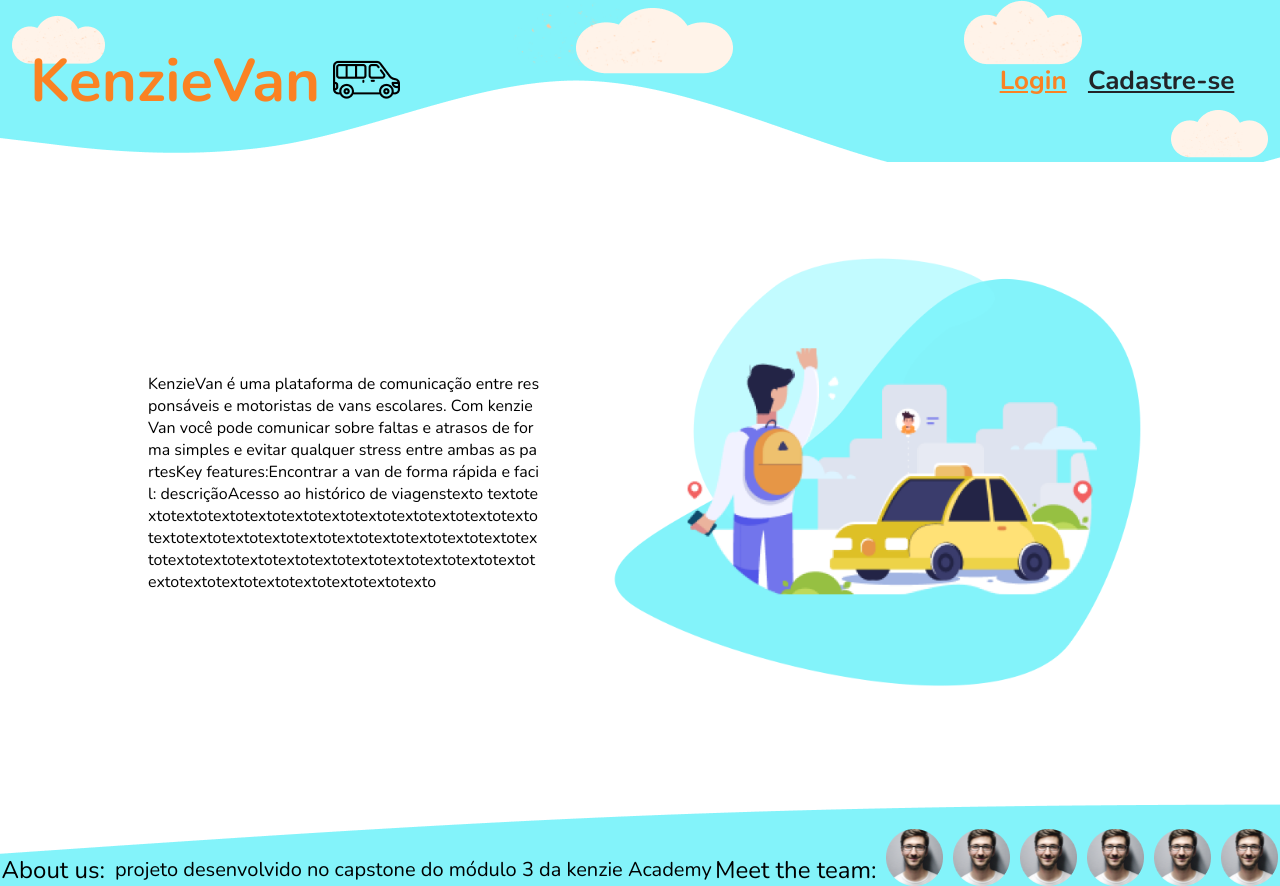
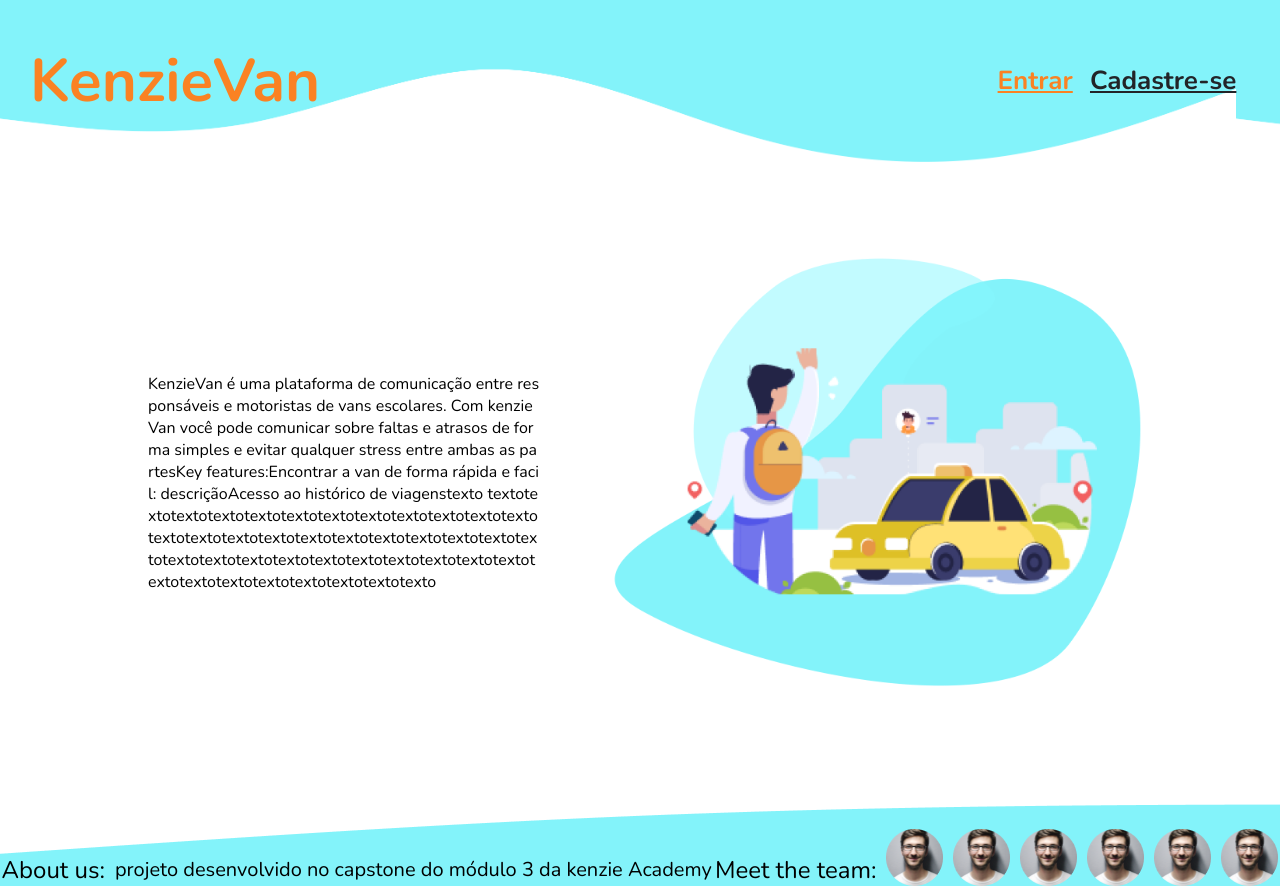
Before and after one commit to cah-suzuki/equipe-1-projeto-kenzievan, a React (Create React App) app: page / in a window 1280 px wide. Built offline with nearby package versions, Linux system fonts and the light colour scheme.

Commit message:
feat: add navbar styles and add to home and signup pages

```diff
--- a/src/components/NavBar/index.jsx
+++ b/src/components/NavBar/index.jsx
@@ -1,7 +1,6 @@
 import { Container, Content } from "./styles";
 import Button from "../button";
 import { useHistory } from "react-router-dom";
-import { useParams } from "react-router-dom";
 
 const NavBar = ({ register, login }) => {
   const history = useHistory();
@@ -18,7 +17,9 @@
           <Button onClick={() => handleNavigation("login")}>Entrar</Button>
         )}{" "}
         {register && (
-          <Button onClick={() => handleNavigation("signup")}>Cadastre-se</Button>
+          <Button onClick={() => handleNavigation("signup")}>
+            Cadastre-se
+          </Button>
         )}
       </Content>
     </Container>
--- a/src/components/NavBar/styles.js
+++ b/src/components/NavBar/styles.js
@@ -1,11 +1,40 @@
 import styled from "styled-components";
+import HeaderImg from "../../assets/HeaderImg.png";
 
-export const Container = styled.div`
+export const Container = styled.header`
+  background-image: url(${HeaderImg});
+  height: 188px;
   width: 100%;
   display: flex;
-  justify-content: space-around;
+  justify-content: space-between;
+  background-size: 1236px;
+
+  h2 {
+    color: #fa8223;
+    font-weight: 700;
+    font-size: 60px;
+    margin: 40px 30px;
+  }
+
+  div {
+    margin: 0 35px;
+    align-self: center;
+    width: 20%;
+    display: flex;
+    justify-content: space-around;
+  }
+  button {
+    font-weight: 700;
+    font-size: 26px;
+    line-height: 24px;
+    color: #fa8223;
+    background-color: transparent;
+    border: none;
+    text-decoration: underline;
+  }
+  button + button {
+    color: #222428;
+  }
 `;
 
-export const Content = styled.div`
-  //ESTILIZAÇÃO
-`;
+export const Content = styled.div``;
--- a/src/pages/home/index.jsx
+++ b/src/pages/home/index.jsx
@@ -1,23 +1,16 @@
-import { Contanier, Header, Main, Bottom } from "./styles";
-import Button from "../../components/button";
+import { Contanier, Main, Bottom } from "./styles";
 import TeamIcon from "./assets/TeamIcon.png";
-import LandingImage from "./assets/LandingImage.png";
 import { useHistory } from "react-router-dom";
 
 import SideBackground from "../../components/SideBackground";
 import SideImage from "../../assets/BackgroundImage.png";
+import NavBar from "../../components/NavBar";
 
 function Home() {
   const history = useHistory();
   return (
     <Contanier>
-      <Header>
-        <p>KenzieVan</p>
-        <div>
-          <Button onClick={() => history.push("/login")}>Login</Button>
-          <Button onClick={() => history.push("/signup")}>Cadastre-se</Button>
-        </div>
-      </Header>
+      <NavBar login register />
       <Main>
         <p>
           KenzieVan é uma plataforma de comunicação entre responsáveis e
--- a/src/pages/home/styles.js
+++ b/src/pages/home/styles.js
@@ -1,5 +1,4 @@
 import styled from "styled-components";
-import HeaderImg from "./assets/HeaderImg.png";
 import BottomImg from "./assets/BottomImg.png";
 
 export const Contanier = styled.div`
@@ -8,40 +7,6 @@
   justify-content: space-between;
   img {
     width: 100%;
-  }
-`;
-
-export const Header = styled.header`
-  background-image: url(${HeaderImg});
-  height: 188px;
-  width: 100%;
-  display: flex;
-  justify-content: space-between;
-  p {
-    color: #fa8223;
-    font-weight: 700;
-    font-size: 60px;
-    margin: 40px 30px;
-  }
-
-  div {
-    margin: 0 35px;
-    align-self: center;
-    width: 20%;
-    display: flex;
-    justify-content: space-around;
-  }
-  button {
-    font-weight: 700;
-    font-size: 26px;
-    line-height: 24px;
-    color: #fa8223;
-    background-color: transparent;
-    border: none;
-    text-decoration: underline;
-  }
-  button + button {
-    color: #222428;
   }
 `;
 
--- a/src/pages/login/index.jsx
+++ b/src/pages/login/index.jsx
@@ -2,12 +2,15 @@
 import Container from "./styles";
 import Button from "../../components/button";
 import Input from "../../components/Input";
+import NavBar from "../../components/NavBar";
 
 import SideBackground from "../../components/SideBackground";
 import SideImage from "../../assets/BackgroundImage.png";
 
 function Login() {
   return (
+    <>
+      <NavBar />
       <Container>
         <section>
           <figure>
@@ -27,6 +30,7 @@
         </section>
         <SideBackground image={SideImage} />
       </Container>
+    </>
   );
 }
 
--- a/src/pages/signUp/index.jsx
+++ b/src/pages/signUp/index.jsx
@@ -4,6 +4,7 @@
 import Container from "./styles";
 import Input from "../../components/Input";
 import Button from "../../components/button";
+import NavBar from "../../components/NavBar";
 import SideBackground from "../../components/SideBackground";
 import SideImage from "../../assets/BackgroundImage.png";
 import LoginImage from "../../assets/login_icon.png";
@@ -37,6 +38,8 @@
   });
 
   return (
+    <>
+      <NavBar login register />
       <Container>
         <section>
           <figure>
@@ -81,6 +84,7 @@
         </section>
         <SideBackground image={SideImage} />
       </Container>
+    </>
   );
 }
 
--- a/src/pages/signUp/styles.js
+++ b/src/pages/signUp/styles.js
@@ -1,7 +1,60 @@
 import styled from "styled-components";
 
 const Container = styled.div`
-  //ESTILIZAÇÃO
+  display: flex;
+  padding: 0 10%;
+  width: 100%;
+  height: 100%;
+  justify-content: center;
+  align-items: center;
+  gap: 40px;
+
+  section {
+    box-shadow: 0px 4px 20px rgba(77, 166, 186, 0.38);
+    border-radius: 20px;
+    padding: 16px 30px 60px;
+    width: min(400px, 90%);
+    min-width: 300px;
+    height: min-content;
+
+    figure {
+      display: flex;
+      flex-direction: column;
+      align-items: center;
+      gap: 10px;
+      margin-bottom: 20px;
+
+      img {
+        width: 50px;
+      }
+
+      span {
+        font-weight: bold;
+        font-size: 22px;
+        text-align: center;
+        > span {
+          color: var(--color-primary-100);
+        }
+      }
+    }
+
+    form {
+      display: flex;
+      flex-direction: column;
+
+      input + label {
+        margin-top: 15px;
+      }
+
+      label + input {
+        margin-top: 8px;
+      }
+
+      button {
+        margin-top: 50px;
+      }
+    }
+  }
 `;
 
 export default Container;
```
Also changed, not shown: src/assets/HeaderImg.png (added), src/pages/home/assets/HeaderImg.png (deleted). Lines whose indentation alone changed are shown as unchanged.
